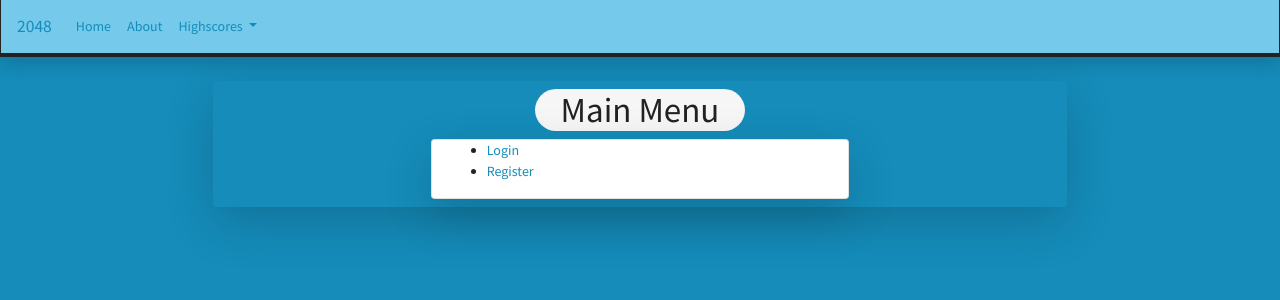
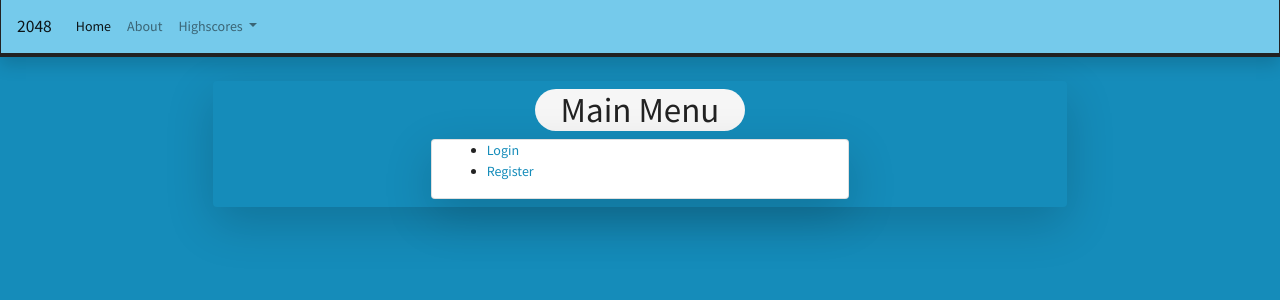
Before and after one commit to Gonska93/new-2048, a Flask app: page / in a window 1280 px wide. Shown: the top 300 px of the page. Run offline with Flask 2, Linux system fonts and the light colour scheme; some libraries are stand-ins or nearby versions.

Commit message:
Changed navbar style to light

```diff
--- a/templates/navbar.html
+++ b/templates/navbar.html
@@ -1,6 +1,6 @@
-<nav class="navbar navbar-expand-lg navbar bg-info shadow">
+<nav class="navbar navbar-expand-lg navbar-light bg-info shadow">
   <a class="navbar-brand" href="#">2048</a>
-  <button class="navbar-toggler" type="button" data-toggle="collapse" data-target="#navbarSupportedContent" aria-controls="navbarSupportedContent" aria-expanded="false" aria-label="Toggle navigation">
+  <button class="navbar-toggler bg-info" type="button" data-toggle="collapse" data-target="#navbarSupportedContent" aria-controls="navbarSupportedContent" aria-expanded="false" aria-label="Toggle navigation">
     <span class="navbar-toggler-icon"></span>
   </button>
 
```
